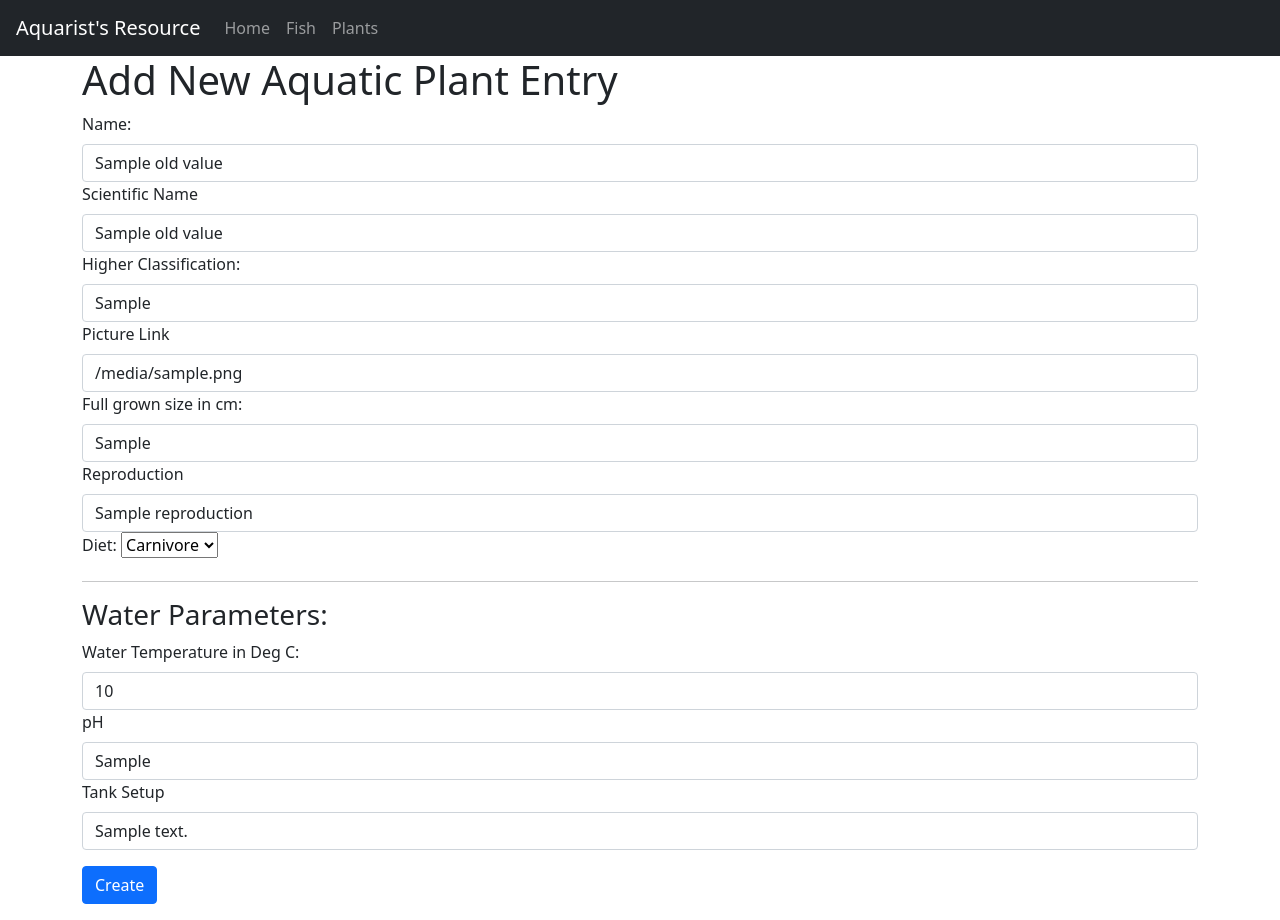
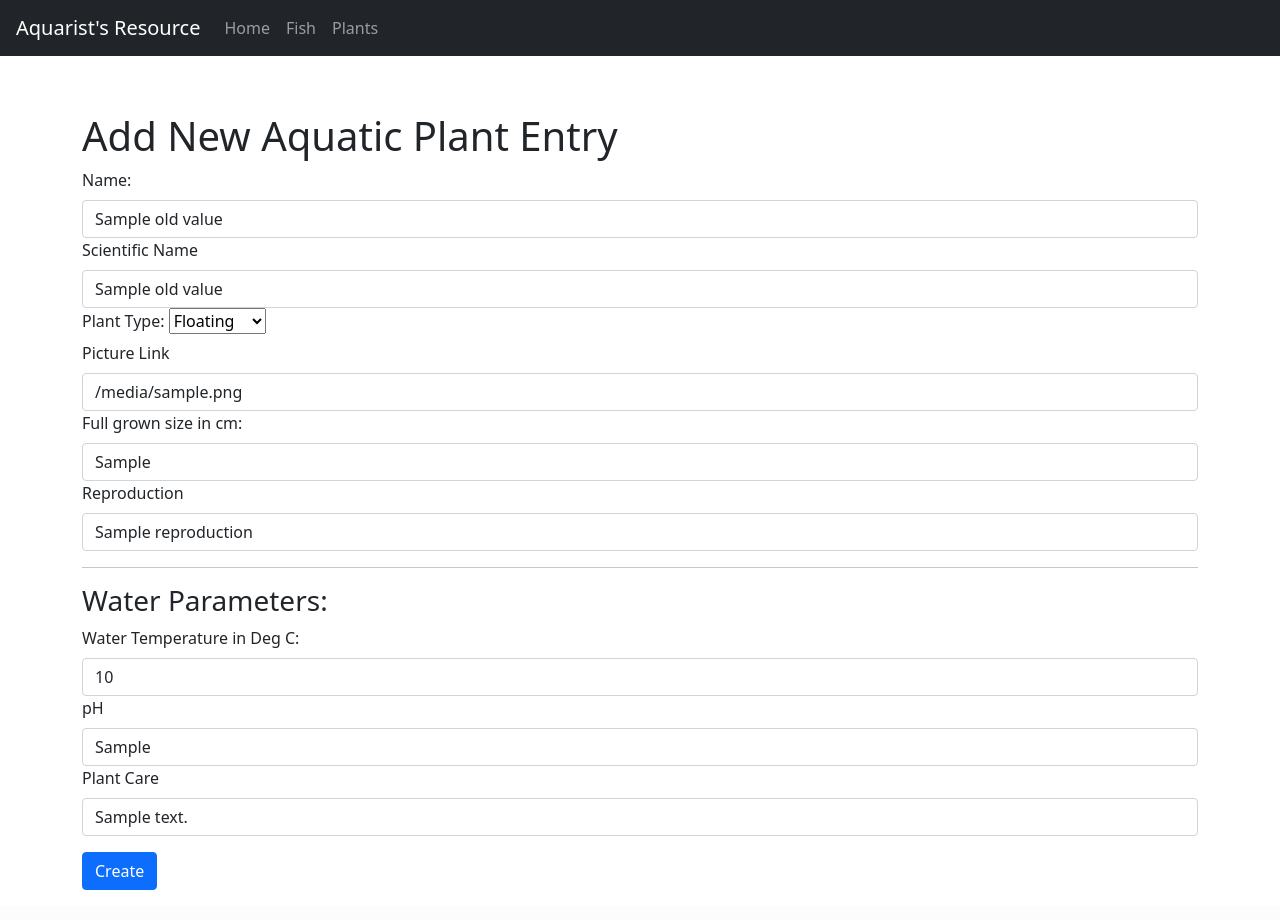
Before and after one commit to Code-Institute-Submissions/Malrhis-project3, a Flask app: template aquarist/templates/create_plant.template.html in a window 1280 px wide. After the commit the page ends 890 px from the top, so only its background shows below. Run offline with Flask 2, Linux system fonts and the light colour scheme; the template is opened without the code that fills it: most values are stand-ins (such as "Sample title", 1, 10 or a date in 2020); some libraries are stand-ins or nearby versions.

Commit message:
'Create plant template' created

```diff
--- a/aquarist/templates/base.template.html
+++ b/aquarist/templates/base.template.html
@@ -21,7 +21,7 @@
 </head>
 
 <body>
-    <nav class="navbar navbar-expand-lg navbar-dark bg-dark fixed-top px-3">
+    <nav class="navbar navbar-expand-lg navbar-dark bg-dark px-3">
         <a class="navbar-brand" href="{{url_for('index')}}">Aquarist's Resource</a>
         <button class="navbar-toggler" type="button" data-toggle="collapse" data-target="#navbarNav"
             aria-controls="navbarNav" aria-expanded="false" aria-label="Toggle navigation">
--- a/aquarist/templates/create_plant.template.html
+++ b/aquarist/templates/create_plant.template.html
@@ -18,22 +18,27 @@ Create Fish Form
 <form method="POST">
     <div>
         <label class="form-label">Name:</label>
-        <input type="text" placeholder="Name of your fish" name="name" value="{{old_values.name}}" class="form-control">
+        <input type="text" placeholder="Name of your plant" name="name" value="{{old_values.name}}"
+            class="form-control">
     </div>
     <div>
         <label class="form-label">Scientific Name </label>
-        <input type="text" placeholder="e.g. Betta Splendens" value="{{old_values.scientific_name}}"
+        <input type="text" placeholder="e.g. Rotala Rotundifolia" value="{{old_values.scientific_name}}"
             name="scientific_name" class="form-control">
     </div>
     <div>
-        <label class="form-label">Higher Classification: </label>
-        <input type="text" placeholder="e.g. Betta" value="{{old_values.higher_classification}}"
-            name="higher_classification" class="form-control">
+        <label class="form-label">Plant Type: </label>
+        <select name="plant_type">
+            <option {%if old_values.diet == 'Floating'%} selected {%endif%}>Floating </option>
+            <option {%if old_values.diet == 'Water Column'%} selected {%endif%}>Omnivore </option>
+            <option {%if old_values.diet == 'Planted In Substrate'%} selected {%endif%}></option>Planted In Substrate
+            </option>
+        </select>
     </div>
     <div>
         <label class="form-label">Picture Link</label>
-        <input type="text" placeholder="input an image URL here" value="{{old_values.fish_picture}}" name="fish_picture"
-            class="form-control">
+        <input type="text" placeholder="input an image URL here" value="{{old_values.plant_picture}}"
+            name="plant_picture" class="form-control">
     </div>
     <div>
         <label class="form-label">Full grown size in cm: </label>
@@ -42,15 +47,8 @@ Create Fish Form
     </div>
     <div>
         <label class="form-label">Reproduction</label>
-        <input type="text" value="{{old_values.reproduction}}" name="reproduction" class="form-control">
-    </div>
-    <div>
-        <label class="form-label">Diet: </label>
-        <select name="diet">
-            <option {%if old_values.diet == 'Carnivore'%} selected {%endif%}>Carnivore </option>
-            <option {%if old_values.diet == 'Omnivore'%} selected {%endif%}>Omnivore </option>
-            <option {%if old_values.diet == 'Herbivore'%} selected {%endif%}></option>Herbivore </option>
-        </select>
+        <input type="text" value="{{old_values.reproduction}}" placeholder="fragmenting, rhizome etc."
+            name="reproduction" class="form-control">
     </div>
     <hr>
     <h3>Water Parameters:</h3>
@@ -63,8 +61,8 @@ Create Fish Form
         <input type="text" value="{{old_values.pH}}" name="pH" class="form-control">
     </div>
     <div>
-        <label class="form-label">Tank Setup</label>
-        <input type="text" value="{{old_values.tank_setup_text}}" name="tank_setup_text" class="form-control">
+        <label class="form-label">Plant Care</label>
+        <input type="text" value="{{old_values.plant_care_text}}" name="plant_care_text" class="form-control">
     </div>
     <input type="submit" value="Create" class="btn btn-primary my-3">
 </form>
```
